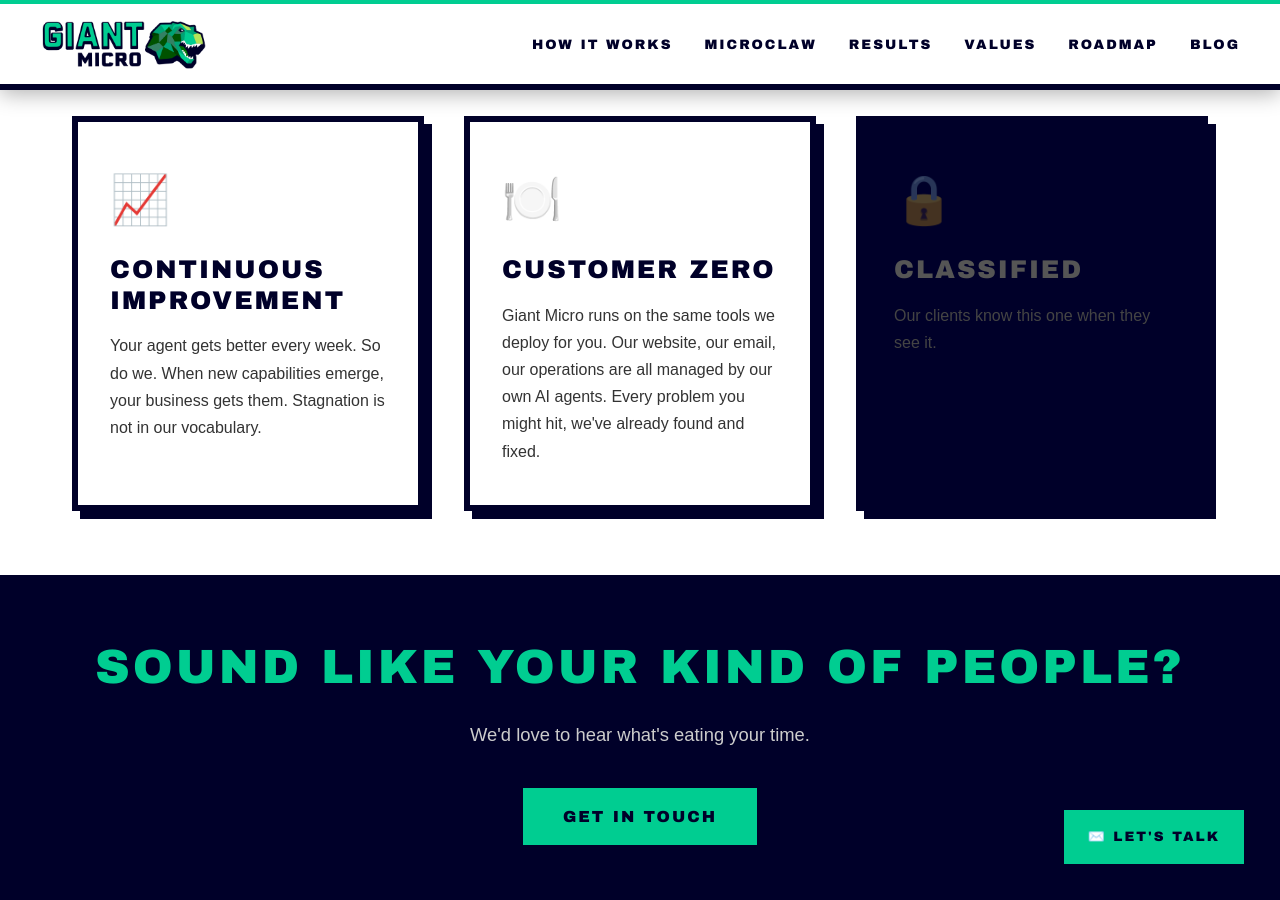
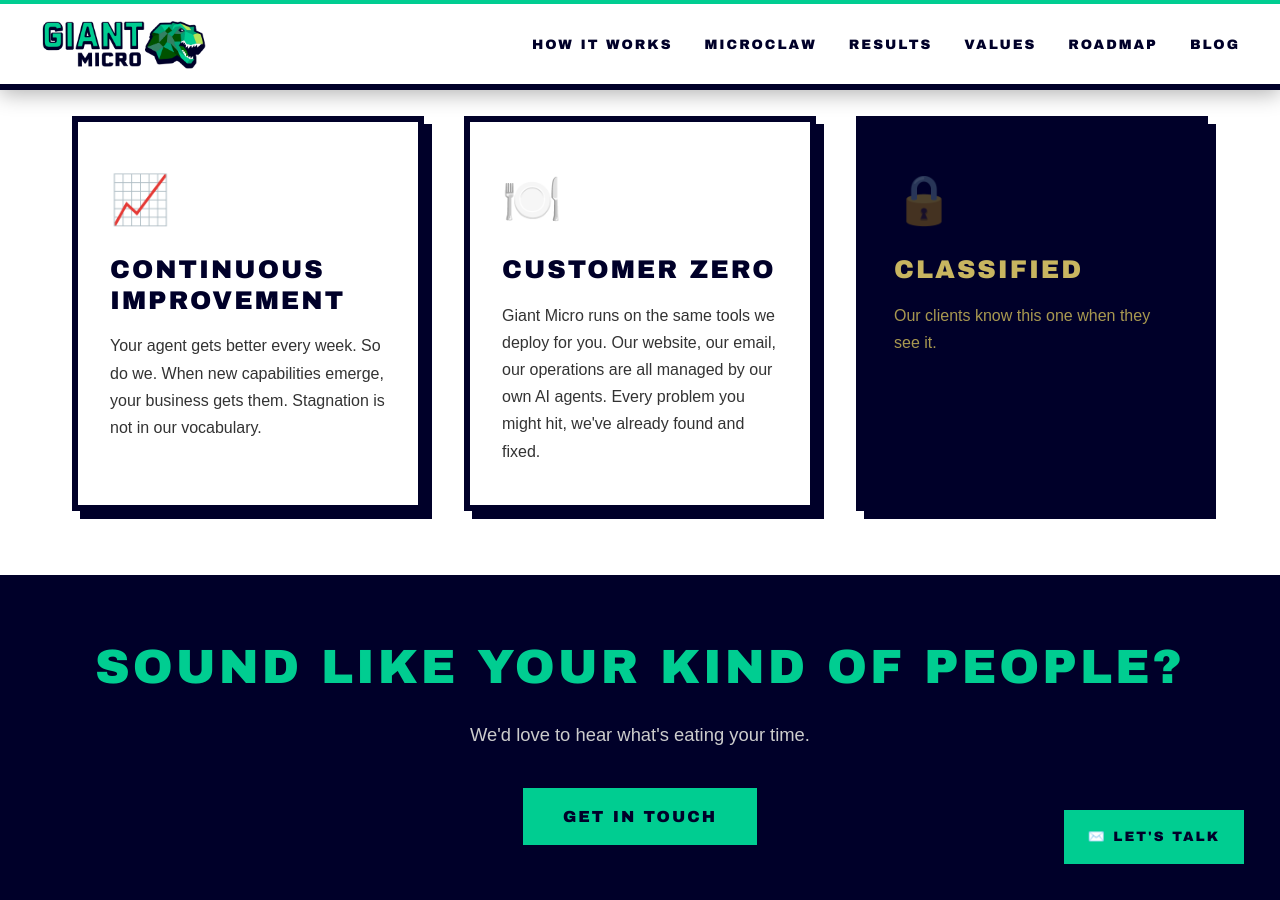
Before and after one commit to giant-micro/giant-micro.github.io, a Jekyll site: the page built from values.html, in a window 1280 px wide and 900 px high, scrolled down 779 px. Built offline with Jekyll 4.4.1, drawn with Linux system fonts in a browser that asks for light colours.

Commit message:
Classified card: pale yellow text

```diff
--- a/values.html
+++ b/values.html
@@ -42,8 +42,8 @@ title: Core Values
             </div>
             <div class="card" style="background: #000029; border-color: #000029; color: #333;">
                 <div class="card-icon" style="opacity: 0.3;">🔒</div>
-                <h3 style="color: #555;">Classified</h3>
-                <p style="color: #444;">Our clients know this one when they see it.</p>
+                <h3 style="color: #c8b560;">Classified</h3>
+                <p style="color: #a89850;">Our clients know this one when they see it.</p>
             </div>
         </div>
     </div>
```
